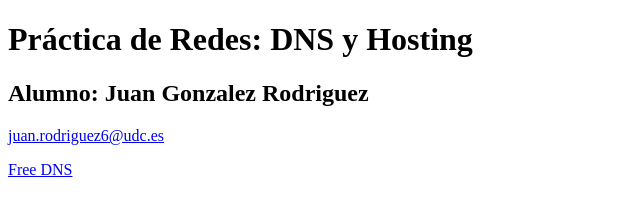
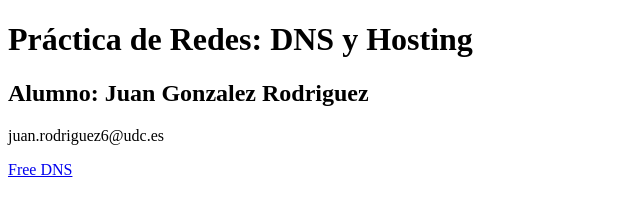
Before and after one commit to jjufoo/jjufoo.github.io, a plain HTML site: page index.html in a window 1280 px wide. Shown: the whole page, without its empty margins (0-640 px from the left). Drawn offline with Linux system fonts and the light colour scheme.

Commit message:
Update email display format in index.html

```diff
--- a/index.html
+++ b/index.html
@@ -3,7 +3,7 @@
 <body>
     <h1>Práctica de Redes: DNS y Hosting</h1>
     <h2>Alumno: Juan Gonzalez Rodriguez</h2>
-    <p><a href="juan.rodriguez6@udc.es">juan.rodriguez6@udc.es</a></p>
+    <p> juan.rodriguez6@udc.es </p>
     <p><a href="https://freedns.afraid.org/">Free DNS</a></p>
 </body>
 </html>
```
